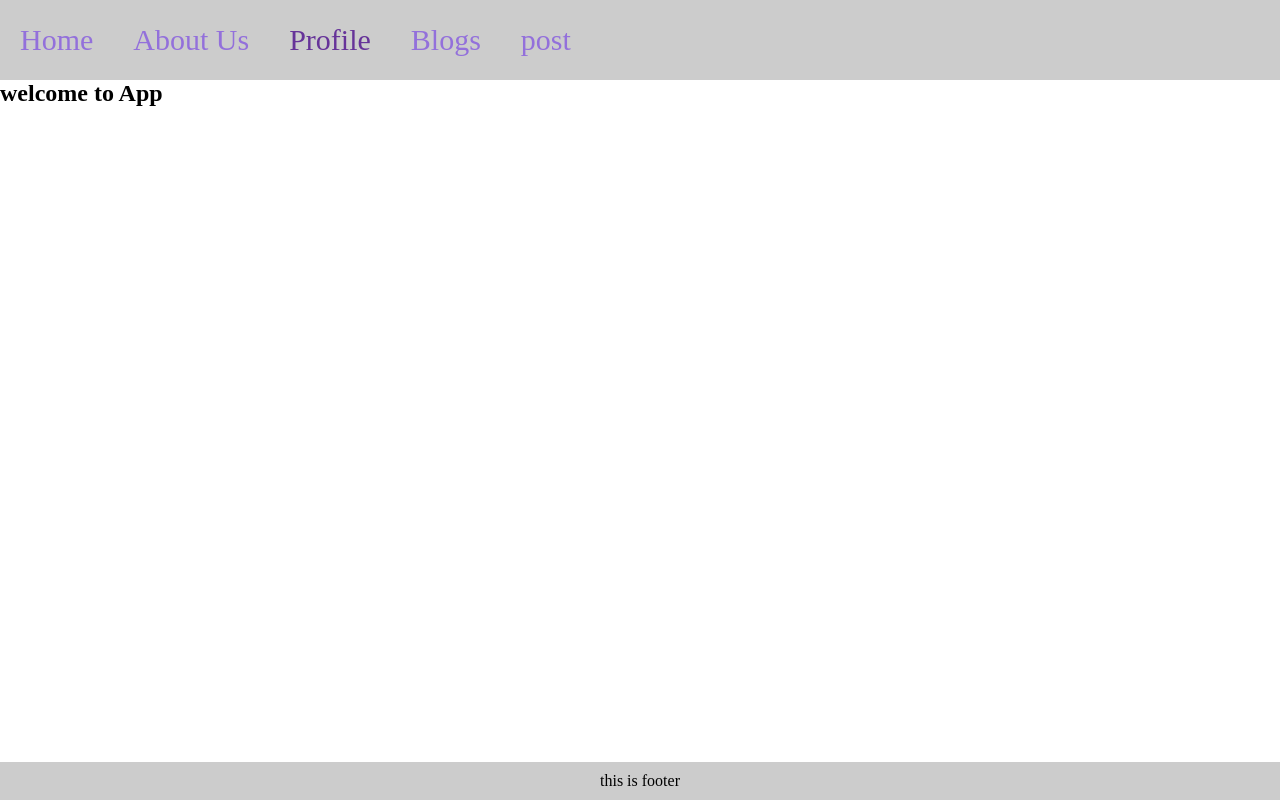
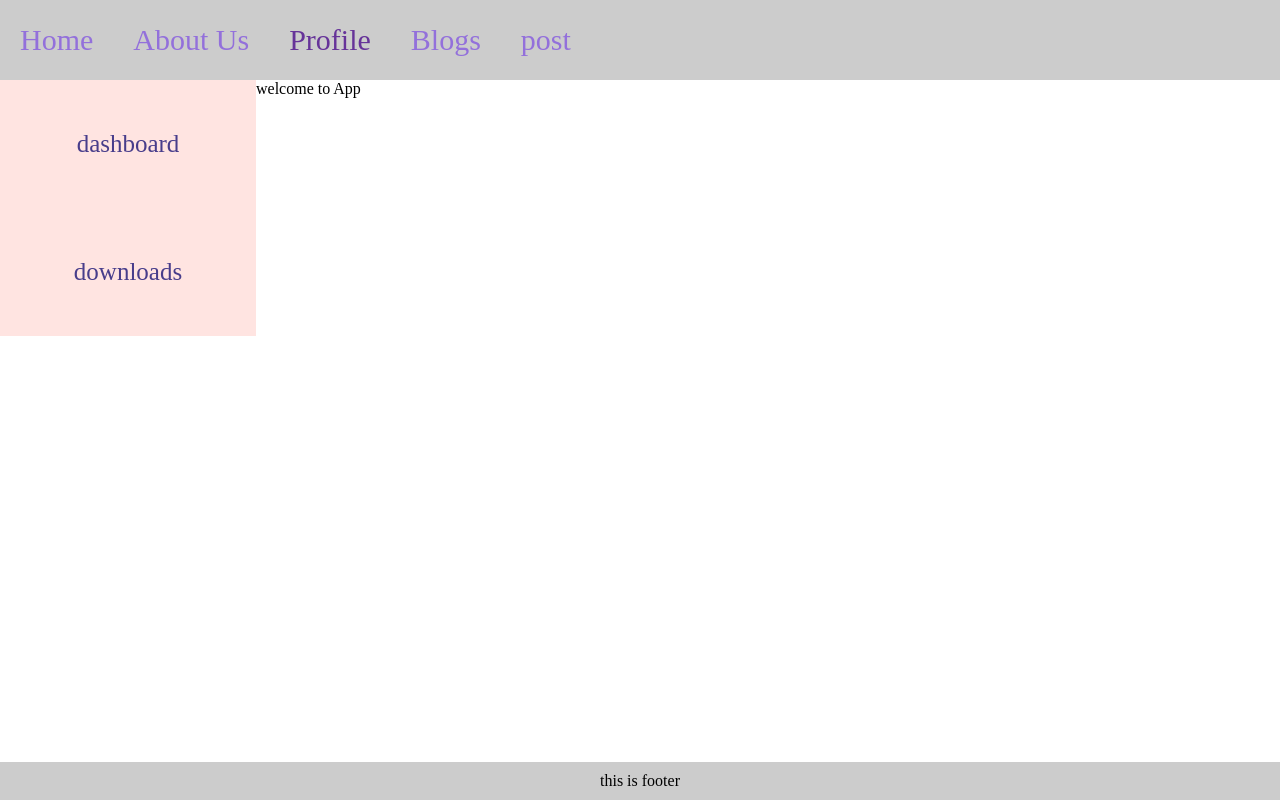
Before and after one commit to amirho3einb/react-router-dom, a React (Create React App) app: page /profile in a window 1280 px wide. Built offline with nearby package versions, Linux system fonts and the light colour scheme.

Commit message:
nested routes

```diff
--- a/src/App.css
+++ b/src/App.css
@@ -40,3 +40,22 @@
   text-align: center;
   padding: 10px 0;
 }
+.profile {
+  display: flex;
+}
+aside {
+  width: 20%;
+}
+.aside {
+  background-color: mistyrose;
+  width: 100%;
+  height: 100%;
+  display: flex;
+  flex-direction: column;
+  justify-content: baseline;
+  align-items: center;
+  font-size: 25px;
+}
+.aside li {
+  padding: 50px 0;
+}
--- a/src/components/Navigation.js
+++ b/src/components/Navigation.js
@@ -9,7 +9,7 @@
 ]
 const Navigation = (props) => {
 
-    console.log(props);
+    //console.log(props);
     return (
             <nav>
                 <ul>
--- /dev/null
+++ b/src/components/SideBar.js
@@ -0,0 +1,13 @@
+import { Link } from "react-router-dom";
+const SideBar = () => {
+    return (
+        <aside>
+            <ul className="aside">
+                <li><Link to="/profile/dashboard"> dashboard </Link></li>
+                <li><Link to="/profile/downloads"> downloads </Link></li>
+            </ul>
+        </aside>
+    );
+}
+
+export default SideBar;
--- /dev/null
+++ b/src/components/dashboard.js
@@ -0,0 +1,7 @@
+const Dashboard = () => {
+    return (
+        <h2>this is dashboard</h2>
+    );
+}
+
+export default Dashboard;
--- /dev/null
+++ b/src/components/downloads.js
@@ -0,0 +1,7 @@
+const Downloads = () => {
+    return (
+        <h2>this is Downloads</h2>
+    );
+}
+
+export default Downloads;
--- a/src/pages/Profile.js
+++ b/src/pages/Profile.js
@@ -1,6 +1,19 @@
+import { Route } from "react-router";
+import Dashboard from "../components/dashboard";
+import Downloads from "../components/downloads";
+import SideBar from "../components/SideBar";
+
+
 const Profile = () => {
     return (
-        <h2>welcome to App</h2>
+        <div className="profile">
+            <SideBar />
+            <Route path="/profile/dashboard" component={Dashboard}/>
+            <Route path="/profile/downloads" component={Downloads}/>
+            <div>welcome to App</div>
+
+
+        </div>
     );
 }
 export default Profile;
```
